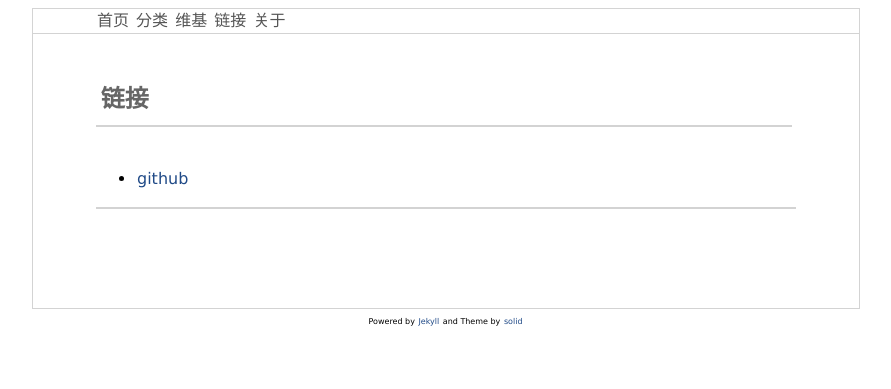
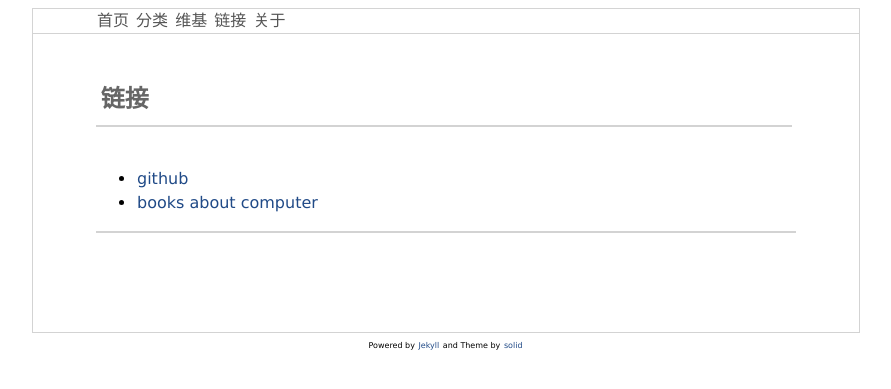
Before and after one commit to hustWang/hustWang.github.io, a Jekyll site: the page built from pages/links.md, in a window 1280 px wide. Shown: the top 389 px of the page, without its empty margins (194-1085 px from the left). Built offline with Jekyll 4.4.1, drawn with Linux system fonts in a browser that asks for light colours; comment, search, counter and statistics services are not loaded.

Commit message:
Update links.md

```diff
--- a/pages/links.md
+++ b/pages/links.md
@@ -8,4 +8,5 @@ permalink: /links/
 
 <ul>
 <li><a href="https://github.com/hustWang/">github</a></li>
+<li><a href="http://bestcbooks.com/">books about computer</a></li>
 </ul>
```
